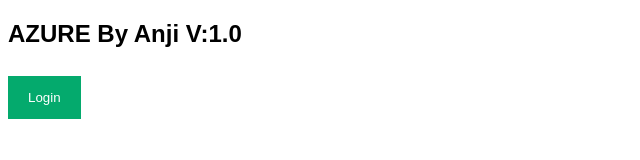
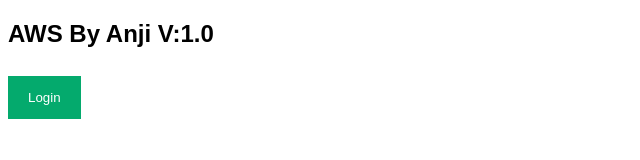
Before and after one commit to Nerellaanjaneyulu/dockerproject, a plain HTML site: page index.html in a window 1280 px wide. Shown: the whole page, without its empty margins (0-640 px from the left). Drawn offline with Linux system fonts and the light colour scheme.

Commit message:
Update index.html

```diff
--- a/index.html
+++ b/index.html
@@ -127,7 +127,7 @@ span.psw {
 </head>
 <body>
 
-<h2>AZURE By Anji V:1.0</h2>
+<h2>AWS By Anji V:1.0</h2>
 
 <button onclick="document.getElementById('id01').style.display='block'" style="width:auto;">Login</button>
 
```
